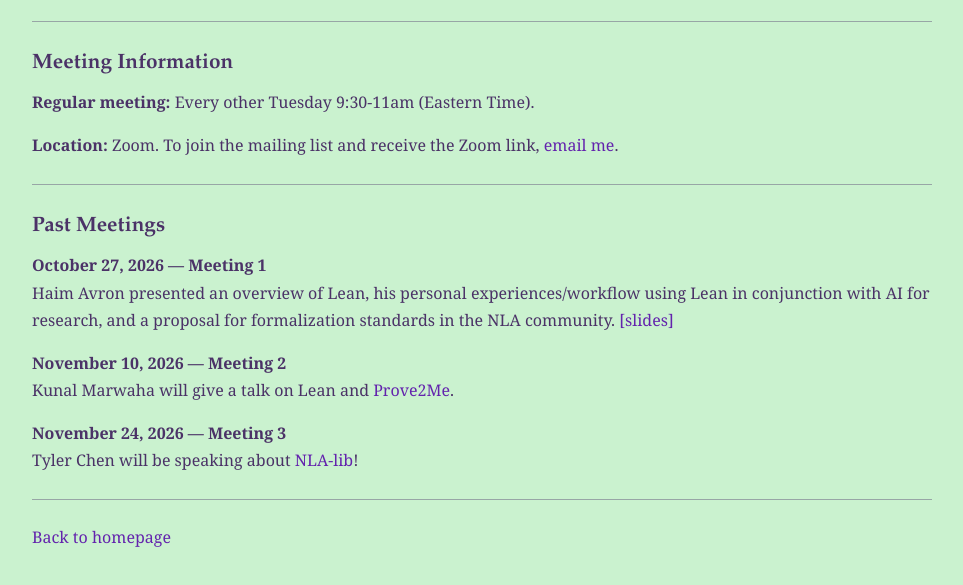
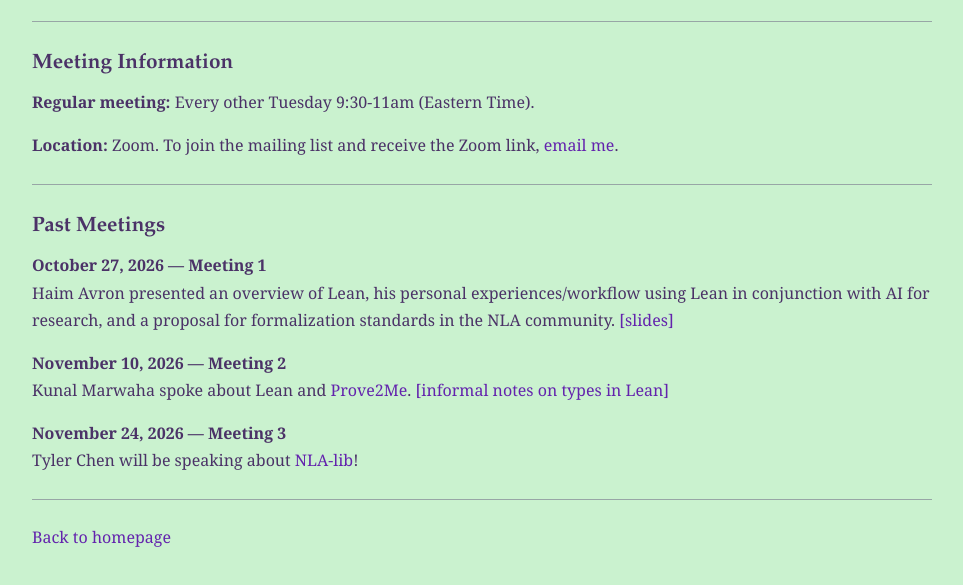
Before and after one commit to dihalikias/dihalikias.github.io, a plain HTML site: page lean-nla.html in a window 1280 px wide. Shown: the part 141-726 px from the top of the page, without its empty margins (158-1121 px from the left). Drawn offline with Linux system fonts and the light colour scheme.

Commit message:
Update lean-nla.html

```diff
--- a/lean-nla.html
+++ b/lean-nla.html
@@ -140,7 +140,7 @@ section {
 
   <p>
     <b>November 10, 2026 — Meeting 2</b><br>
-        Kunal Marwaha will give a talk on Lean and <a href="https://prove2.me/">Prove2Me</a>.
+      Kunal Marwaha  spoke about Lean and <a href="https://prove2.me/">Prove2Me</a>. <a href="https://www.henryyuen.net/classes/spring2026/week3/types_kunal.pdf">[informal notes on types in Lean]</a>
   </p>
 
   <b>November 24, 2026 — Meeting 3</b><br>
```
